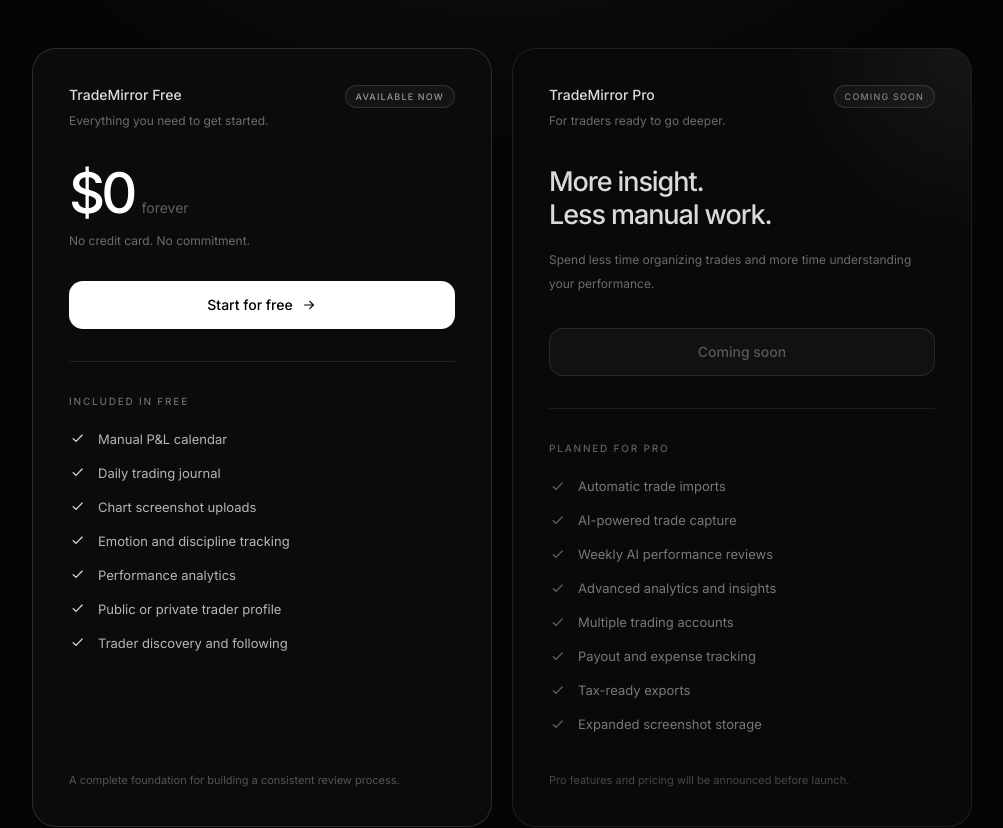
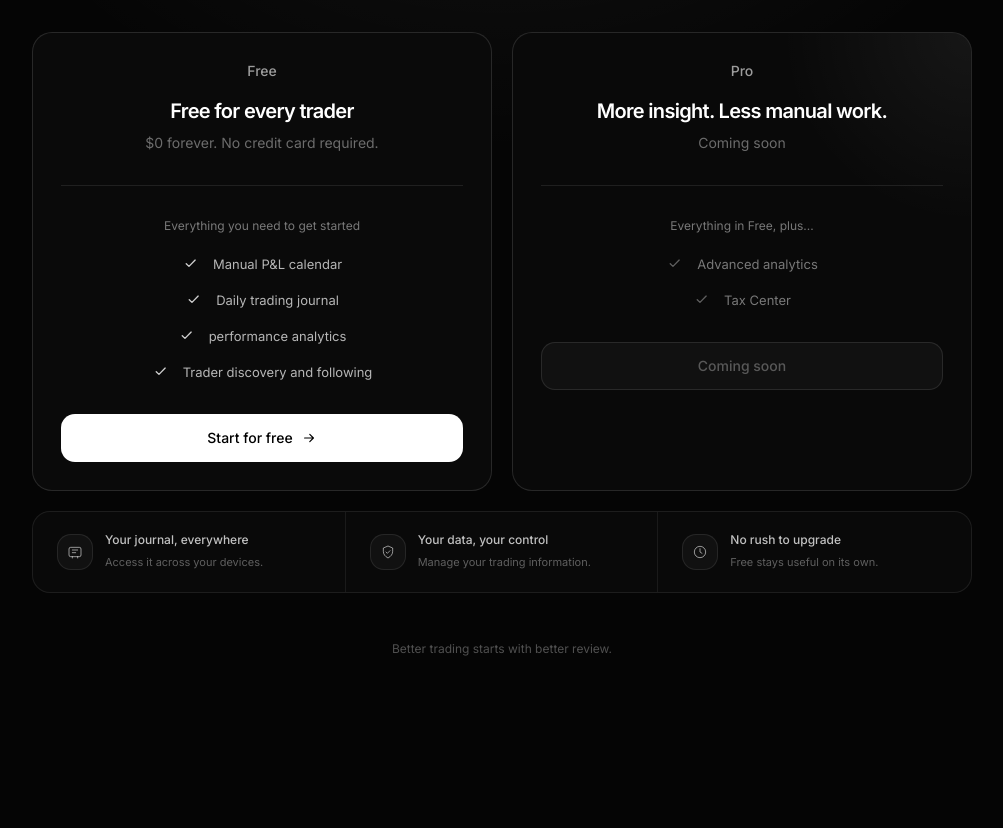
Before and after one commit to solveradigitalagency/TradeMirrorOfficial, a Next.js app: page /pricing in a window 1280 px wide. Shown: the part 400-1228 px from the top of the page, without its empty margins (138-1141 px from the left). After the commit the page ends 1169 px from the top, so only its background shows below. Built offline with nearby package versions, Linux system fonts and the light colour scheme.

Commit message:
Update page.tsx

```diff
--- a/app/pricing/page.tsx
+++ b/app/pricing/page.tsx
@@ -5,22 +5,14 @@ import Navbar from "@/components/layout/navbar";
 const freeFeatures = [
   "Manual P&L calendar",
   "Daily trading journal",
-  "Chart screenshot uploads",
-  "Emotion and discipline tracking",
-  "Performance analytics",
-  "Public or private trader profile",
+  "performance analytics",
   "Trader discovery and following",
 ];
 
 const proFeatures = [
-  "Automatic trade imports",
-  "AI-powered trade capture",
-  "Weekly AI performance reviews",
-  "Advanced analytics and insights",
-  "Multiple trading accounts",
-  "Payout and expense tracking",
-  "Tax-ready exports",
-  "Expanded screenshot storage",
+  "Everything from Free",
+  "Advanced analytics",
+  "Tax Center",
 ];
 
 function CheckIcon({ muted = false }: { muted?: boolean }) {
@@ -52,11 +44,11 @@ function FeatureList({
   muted?: boolean;
 }) {
   return (
-    <ul className="space-y-3.5">
+    <ul className="space-y-4">
       {features.map((feature) => (
         <li
           key={feature}
-          className={`flex items-center gap-3 text-[13px] leading-5 ${
+          className={`flex items-center justify-center gap-3.5 text-center text-[13px] leading-5 ${
             muted ? "text-white/45" : "text-white/70"
           }`}
         >
@@ -118,119 +110,89 @@ export default function PricingPage() {
           </div>
 
           {/* Pricing plans */}
-          <div className="mx-auto mt-14 grid max-w-[940px] grid-cols-1 items-stretch gap-4 md:mt-16 md:grid-cols-2 md:gap-5">
+          <div className="mx-auto mt-10 grid max-w-[940px] grid-cols-1 items-stretch gap-4 md:mt-12 md:grid-cols-2 md:gap-5">
             {/* Free plan */}
-            <article className="flex flex-col rounded-[24px] border border-white/[0.13] bg-[#0b0b0b] p-6 sm:p-8 lg:p-9">
-              <div className="flex items-start justify-between gap-4">
-                <div>
-                  <p className="text-sm font-medium text-white/85">
-                    TradeMirror Free
+            <article className="relative flex flex-col rounded-[20px] border border-white/[0.12] bg-[#0a0a0a] p-6 sm:p-7 transition-all duration-300 ease-out hover:-translate-y-1.5 hover:border-white/[0.24] hover:bg-[#0d0d0d] hover:shadow-[0_18px_45px_rgba(0,0,0,0.35)] motion-reduce:transition-none">
+              {/* Free plan heading */}
+              <div className="relative text-center">
+                <p className="text-sm font-medium text-white/60">
+                  Free
                 </p>
-                  <p className="mt-2 text-xs text-white/40">
-                    Everything you need to get started.
+
+                <h2 className="mt-4 text-xl font-semibold tracking-[-0.035em] text-white">
+                  Free for every trader
+                </h2>
+
+                <p className="mt-2 text-sm text-white/40">
+                  $0 forever. No credit card required.
                 </p>
               </div>
 
-                <span className="shrink-0 rounded-full border border-white/[0.12] bg-white/[0.04] px-2.5 py-1 text-[9px] font-medium uppercase tracking-[0.13em] text-white/55">
-                  Available now
-                </span>
+              <div className="my-8 h-px bg-white/[0.09]" />
+
+              <div className="px-1">
+                <p className="mb-5 text-center text-xs text-white/45">
+                  Everything you need to get started
+                </p>
+                <FeatureList features={freeFeatures} />
               </div>
 
-              <div className="mt-9 flex items-baseline gap-2">
-                <span className="text-[56px] font-medium leading-none tracking-[-0.07em]">
-                  $0
-                </span>
-                <span className="text-sm text-white/35">forever</span>
-              </div>
-
-              <p className="mt-3 text-xs text-white/40">
-                No credit card. No commitment.
-              </p>
-
+              <div className="mt-8">
                 <Link
                   href="/signup"
-                className="group mt-8 flex h-12 w-full items-center justify-center gap-2 rounded-xl bg-white px-4 text-sm font-medium text-black transition hover:bg-white/90 focus-visible:outline-none focus-visible:ring-2 focus-visible:ring-white focus-visible:ring-offset-2 focus-visible:ring-offset-[#0b0b0b]"
+                  className="group flex h-12 w-full items-center justify-center gap-2 rounded-xl bg-white px-4 text-sm font-medium text-black transition hover:bg-white/90 focus-visible:outline-none focus-visible:ring-2 focus-visible:ring-white focus-visible:ring-offset-2 focus-visible:ring-offset-[#0b0b0b]"
                 >
                   Start for free
                   <ArrowIcon />
                 </Link>
-
-              <div className="my-8 h-px bg-white/[0.09]" />
-
-              <div className="mb-5">
-                <p className="text-[10px] font-medium uppercase tracking-[0.18em] text-white/40">
-                  Included in Free
-                </p>
-              </div>
-
-              <FeatureList features={freeFeatures} />
-
-              <div className="mt-auto pt-9">
-                <p className="text-[11px] leading-5 text-white/30">
-                  A complete foundation for building a consistent review
-                  process.
-                </p>
               </div>
             </article>
 
             {/* Pro plan */}
-            <article className="relative flex flex-col overflow-hidden rounded-[24px] border border-white/[0.09] bg-[#090909] p-6 sm:p-8 lg:p-9">
+            <article className="relative flex flex-col overflow-hidden rounded-[20px] border border-white/[0.12] bg-[#090909] p-6 sm:p-7 transition-all duration-300 ease-out hover:-translate-y-1.5 hover:border-white/[0.24] hover:bg-[#0d0d0d] hover:shadow-[0_18px_45px_rgba(0,0,0,0.35)] motion-reduce:transition-none">
               <div
                 aria-hidden="true"
                 className="pointer-events-none absolute right-0 top-0 h-48 w-48 bg-[radial-gradient(circle_at_top_right,rgba(255,255,255,0.055),transparent_70%)]"
               />
 
-              <div className="relative flex items-start justify-between gap-4">
-                <div>
-                  <p className="text-sm font-medium text-white/85">
-                    TradeMirror Pro
+              {/* Pro plan heading */}
+              <div className="relative text-center">
+                <p className="text-sm font-medium text-white/60">
+                  Pro
                 </p>
-                  <p className="mt-2 text-xs text-white/40">
-                    For traders ready to go deeper.
+
+                <h2 className="mt-4 text-xl font-semibold tracking-[-0.035em] text-white">
+                  More insight. Less manual work.
+                </h2>
+
+                <p className="mt-2 text-sm text-white/40">
+                  Coming soon
                 </p>
               </div>
 
-                <span className="shrink-0 rounded-full border border-white/[0.12] bg-white/[0.035] px-2.5 py-1 text-[9px] font-medium uppercase tracking-[0.13em] text-white/45">
-                  Coming soon
-                </span>
+              <div className="my-8 h-px bg-white/[0.09]" />
+
+              <div className="px-1">
+                <p className="mb-5 text-center text-xs text-white/45">
+                  Everything in Free, plus...
+                </p>
+                <FeatureList
+                  features={proFeatures.filter(
+                    (feature) => feature !== "Everything from Free"
+                  )}
+                  muted
+                />
               </div>
 
-              <div className="mt-9">
-                <p className="text-[27px] font-medium leading-tight tracking-[-0.04em] text-white/85">
-                  More insight.
-                  <br />
-                  Less manual work.
-                </p>
-              </div>
-
-              <p className="mt-4 min-h-[40px] max-w-sm text-xs leading-6 text-white/40">
-                Spend less time organizing trades and more time understanding
-                your performance.
-              </p>
-
+              <div className="mt-8">
                 <button
                   type="button"
                   disabled
                   aria-disabled="true"
-                className="mt-8 flex h-12 w-full cursor-not-allowed items-center justify-center rounded-xl border border-white/[0.10] bg-white/[0.035] px-4 text-sm font-medium text-white/30"
+                  className="flex h-12 w-full cursor-not-allowed items-center justify-center rounded-xl border border-white/[0.10] bg-white/[0.035] px-4 text-sm font-medium text-white/30"
                 >
                   Coming soon
                 </button>
-
-              <div className="my-8 h-px bg-white/[0.08]" />
-
-              <div className="mb-5">
-                <p className="text-[10px] font-medium uppercase tracking-[0.18em] text-white/35">
-                  Planned for Pro
-                </p>
-              </div>
-
-              <FeatureList features={proFeatures} muted />
-
-              <div className="mt-auto pt-9">
-                <p className="text-[11px] leading-5 text-white/25">
-                  Pro features and pricing will be announced before launch.
-                </p>
               </div>
             </article>
           </div>
```
Lines whose indentation alone changed are shown as unchanged.
